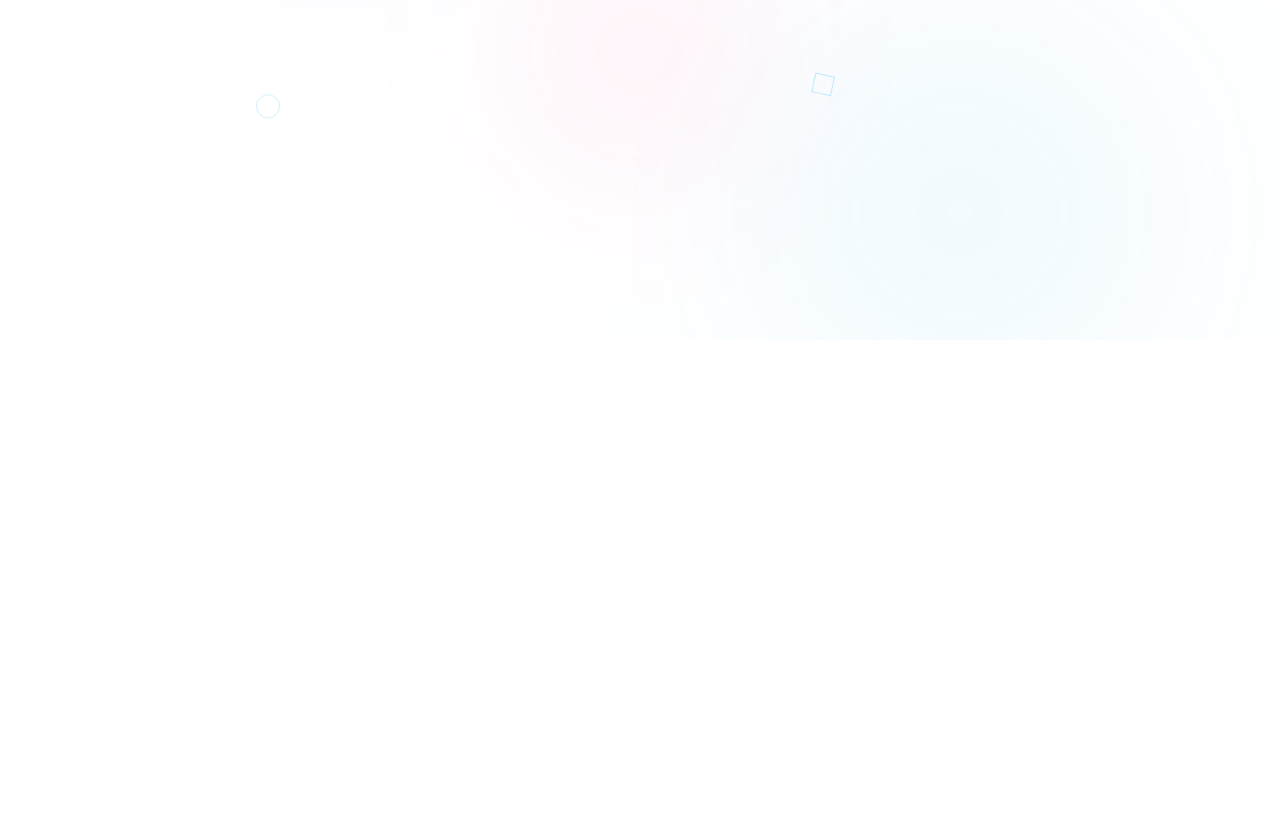
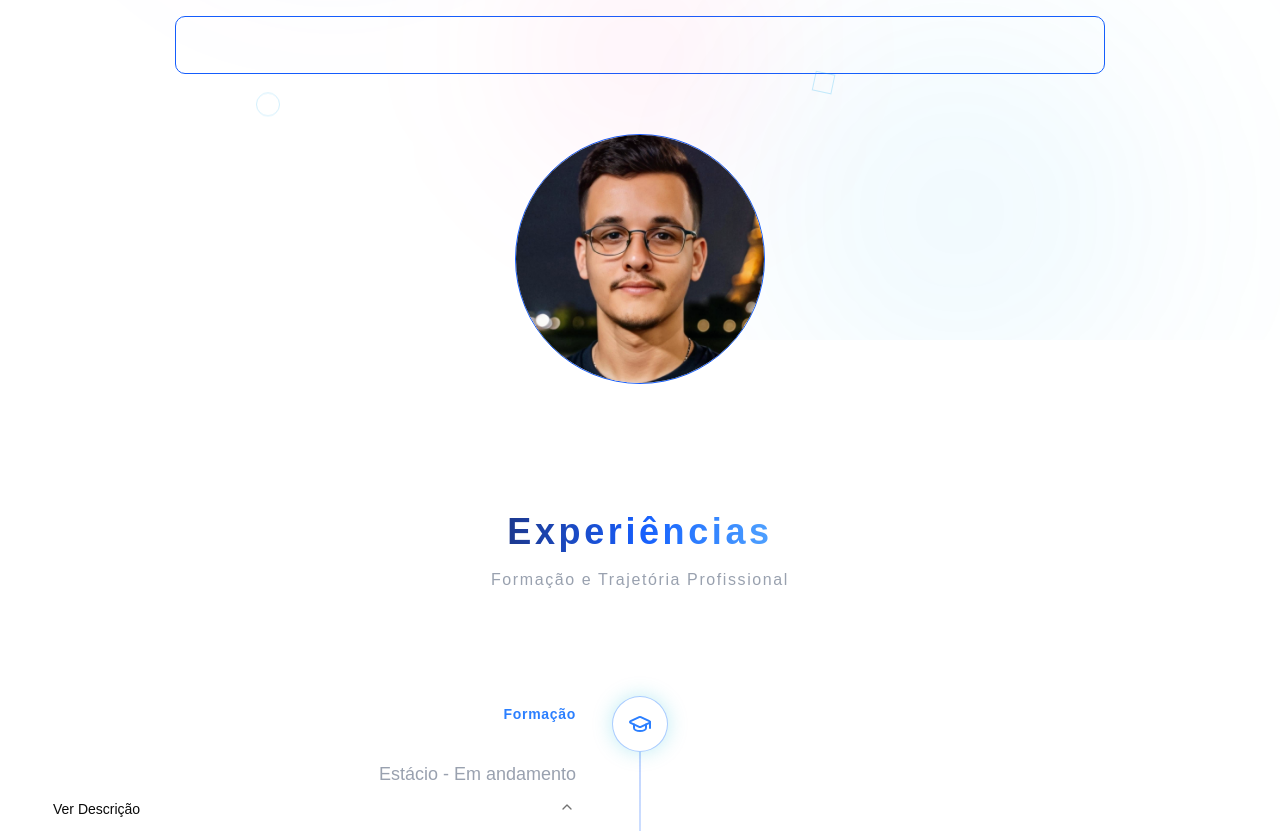
Before and after one commit to kauanconstancio/Portfolio-2026, a React (Vite) app: page / in a window 1280 px wide. Shown: the part 460-1291 px from the top of the page. Before the commit the page ends 800 px from the top, so only its background shows below. Built offline with nearby package versions, Linux system fonts and the light colour scheme.

Commit message:
adding experiences and hero section

```diff
--- a/src/App.tsx
+++ b/src/App.tsx
@@ -1,3 +1,4 @@
+import Experiences from "./components/Experiences"
 import FloatingParticles from "./components/FloatingParticles"
 import Header from "./components/Header"
 import Hero from "./components/Hero"
@@ -7,7 +8,10 @@ export function App() {
     <div className="flex min-h-screen flex-col gap-10 p-6">
       <FloatingParticles />
       <Header />
-      <Hero />
+      <main className="p-7">
+        <Hero />
+        <Experiences />
+      </main>
     </div>
   )
 }
--- /dev/null
+++ b/src/components/Experiences.tsx
@@ -0,0 +1,97 @@
+import { GraduationCap, Briefcase } from "lucide-react"
+import {
+  Accordion,
+  AccordionContent,
+  AccordionItem,
+  AccordionTrigger,
+} from "./ui/accordion"
+
+export default function Experiences() {
+  const experiences = [
+    {
+      id: 1,
+      icon: GraduationCap,
+      year: "Formação",
+      role: "Análise e Desenvolvimento de Sistemas",
+      company: "Estácio - Em andamento",
+      description:
+        "Cursando Análise e Desenvolvimento de Sistemas, desenvolvendo habilidades em desenvolvimento de software, arquitetura de sistemas e banco de dados.",
+    },
+    {
+      id: 2,
+      icon: Briefcase,
+      year: "Experiência",
+      role: "Operador de Vendas e Atendimento",
+      company: "C&A - 10/2024 - 11/2024",
+      description:
+        "Trabalho voltado ao atendimento ao público, ajudando em necessidades do cliente e realizando operação de caixa.s",
+    },
+  ]
+
+  return (
+    <div className="flex w-full flex-col items-center justify-center gap-16 pt-32 pb-20">
+      <div className="flex flex-col items-center gap-4">
+        <h2 className="bg-linear-to-r from-blue-900 via-blue-600 to-blue-400 bg-clip-text text-center text-4xl font-bold tracking-widest text-transparent">
+          Experiências
+        </h2>
+        <p className="tracking-widest text-gray-400">
+          Formação e Trajetória Profissional
+        </p>
+      </div>
+
+      <div className="relative mt-10 flex w-full flex-col">
+        <div className="absolute top-0 left-10 h-full w-px bg-linear-to-b from-blue-600/60 via-blue-500/30 to-transparent md:left-1/2 md:-translate-x-[0.5px]"></div>
+
+        <div className="flex flex-col gap-16 md:gap-24">
+          {experiences.map((exp, index) => {
+            const Icon = exp.icon
+            const isEven = index % 2 === 0
+
+            return (
+              <div key={exp.id} className="relative flex">
+                <div className="absolute top-0 left-10 flex h-14 w-14 -translate-x-1/2 items-center justify-center rounded-full border border-blue-500/40 bg-background shadow-[0_0_20px_rgba(6,182,212,0.25)] md:left-1/2">
+                  <Icon className="h-6 w-6 text-blue-500" />
+                </div>
+                <div
+                  className={`flex w-full flex-col md:flex-row ${
+                    isEven ? "md:justify-start" : "md:justify-end"
+                  }`}
+                >
+                  <div
+                    className={`flex w-full flex-col pt-2 pr-6 pl-24 sm:pr-8 md:w-1/2 ${
+                      isEven
+                        ? "md:items-end md:pr-16 md:pl-0 md:text-right"
+                        : "md:items-start md:pr-0 md:pl-16 md:text-left"
+                    }`}
+                  >
+                    <span className="mb-2 text-sm font-semibold tracking-wider text-blue-500 md:mb-1">
+                      {exp.year}
+                    </span>
+                    <h3 className="text-xl font-bold tracking-wide text-white md:text-2xl">
+                      {exp.role}
+                    </h3>
+                    <h4 className="text-base text-gray-400 md:text-lg">
+                      {exp.company}
+                    </h4>
+                    <Accordion type="single" collapsible defaultValue="item-1">
+                      <AccordionItem value="item-1">
+                        <AccordionTrigger className="cursor-pointer">
+                          Ver Descrição
+                        </AccordionTrigger>
+                        <AccordionContent>
+                          <p className="mt-4 leading-relaxed text-gray-400/80">
+                            {exp.description}
+                          </p>
+                        </AccordionContent>
+                      </AccordionItem>
+                    </Accordion>
+                  </div>
+                </div>
+              </div>
+            )
+          })}
+        </div>
+      </div>
+    </div>
+  )
+}
--- a/src/components/Header.tsx
+++ b/src/components/Header.tsx
@@ -39,7 +39,7 @@ export default function Header() {
             className="group relative cursor-pointer text-[14px] tracking-widest text-gray-400 transition-all"
           >
             {link.name}
-            <span className="absolute -bottom-1 left-0 h-0.5 w-0 bg-blue-500 transition-all duration-300 group-hover:w-full"></span>
+            <span className="absolute -bottom-1 left-0 h-0.5 w-0 bg-linear-to-r from-blue-900 via-blue-600 to-blue-400 transition-all duration-300 group-hover:w-full"></span>
           </a>
         ))}
       </div>
@@ -56,7 +56,7 @@ export default function Header() {
                 className="group relative cursor-pointer rounded-lg p-2 text-xl tracking-widest"
               >
                 {link.name}
-                <span className="absolute -bottom-1 left-0 h-0.5 w-0 bg-blue-500 transition-all duration-300 group-hover:w-full"></span>
+                <span className="absolute -bottom-1 left-0 h-0.5 w-0 bg-linear-to-r from-blue-900 via-blue-600 to-blue-400 transition-all duration-300 group-hover:w-full"></span>
               </a>
             ))}
           </SheetHeader>
--- a/src/components/Hero.tsx
+++ b/src/components/Hero.tsx
@@ -1,12 +1,28 @@
+import { Button } from "./ui/button"
+
 export default function Hero() {
   return (
     <div className="flex flex-col items-center justify-center">
       <div className="flex flex-col items-center justify-center gap-5">
         <h2 className="tracking-widest">HELLO, I'M KAUAN</h2>
-        <h1 className="text-center text-6xl font-bold">
+        <h1 className="bg-linear-to-r from-blue-900 via-blue-600 to-blue-400 bg-clip-text text-center text-6xl font-bold text-transparent">
           Kauan <br /> Constancio
         </h1>
         <p className="text-center text-xl tracking-widest">Web Developer</p>
+        <p className="text-center tracking-wide text-gray-400">
+          Nascido em Vitória, ES. Apaixonado por tecnologia desde sempre,
+          buscando criar experiências digitais únicas e inovadoras.
+        </p>
+        <Button className="from- w-full cursor-pointer border-none bg-linear-to-r from-blue-900 via-blue-600 to-blue-400 p-5 py-7 text-lg font-bold tracking-wide text-white transition-all duration-400">
+          Ver Projetos
+        </Button>
+        <Button className="w-full cursor-pointer border border-blue-600 bg-transparent p-5 py-7 text-lg tracking-wide text-white">
+          Contato
+        </Button>
+        <img
+          src=".\src\assets\img\Imagem do WhatsApp de 2025-03-13 à(s) 20.29.13_9b424798.jpg"
+          className="mt-10 h-[250px] w-[250px] rounded-full border border-blue-600 object-cover"
+        />
       </div>
     </div>
   )
--- /dev/null
+++ b/src/components/ui/accordion.tsx
@@ -0,0 +1,85 @@
+import * as React from "react"
+import { Accordion as AccordionPrimitive } from "radix-ui"
+
+import { cn } from "@/lib/utils"
+import { ChevronDownIcon, ChevronUpIcon } from "lucide-react"
+
+function Accordion({
+  className,
+  ...props
+}: React.ComponentProps<typeof AccordionPrimitive.Root>) {
+  return (
+    <AccordionPrimitive.Root
+      data-slot="accordion"
+      className={cn("flex w-full flex-col", className)}
+      {...props}
+    />
+  )
+}
+
+function AccordionItem({
+  className,
+  ...props
+}: React.ComponentProps<typeof AccordionPrimitive.Item>) {
+  return (
+    <AccordionPrimitive.Item
+      data-slot="accordion-item"
+      className={cn("not-last:border-b", className)}
+      {...props}
+    />
+  )
+}
+
+function AccordionTrigger({
+  className,
+  children,
+  ...props
+}: React.ComponentProps<typeof AccordionPrimitive.Trigger>) {
+  return (
+    <AccordionPrimitive.Header className="flex">
+      <AccordionPrimitive.Trigger
+        data-slot="accordion-trigger"
+        className={cn(
+          "group/accordion-trigger relative flex flex-1 items-start justify-between rounded-lg border border-transparent py-2.5 text-left text-sm font-medium transition-all outline-none hover:underline focus-visible:border-ring focus-visible:ring-3 focus-visible:ring-ring/50 focus-visible:after:border-ring disabled:pointer-events-none disabled:opacity-50 **:data-[slot=accordion-trigger-icon]:ml-auto **:data-[slot=accordion-trigger-icon]:size-4 **:data-[slot=accordion-trigger-icon]:text-muted-foreground",
+          className
+        )}
+        {...props}
+      >
+        {children}
+        <ChevronDownIcon
+          data-slot="accordion-trigger-icon"
+          className="pointer-events-none shrink-0 group-aria-expanded/accordion-trigger:hidden"
+        />
+        <ChevronUpIcon
+          data-slot="accordion-trigger-icon"
+          className="pointer-events-none hidden shrink-0 group-aria-expanded/accordion-trigger:inline"
+        />
+      </AccordionPrimitive.Trigger>
+    </AccordionPrimitive.Header>
+  )
+}
+
+function AccordionContent({
+  className,
+  children,
+  ...props
+}: React.ComponentProps<typeof AccordionPrimitive.Content>) {
+  return (
+    <AccordionPrimitive.Content
+      data-slot="accordion-content"
+      className="overflow-hidden text-sm data-open:animate-accordion-down data-closed:animate-accordion-up"
+      {...props}
+    >
+      <div
+        className={cn(
+          "pt-0 pb-4 [&_a]:underline [&_a]:underline-offset-3 [&_a]:hover:text-foreground [&_p:not(:last-child)]:mb-4",
+          className
+        )}
+      >
+        {children}
+      </div>
+    </AccordionPrimitive.Content>
+  )
+}
+
+export { Accordion, AccordionItem, AccordionTrigger, AccordionContent }
```
Also changed, not shown: src/assets/img/Imagem do WhatsApp de 2025-03-13 à(s) 20.29.13_9b424798.jpg (added).
